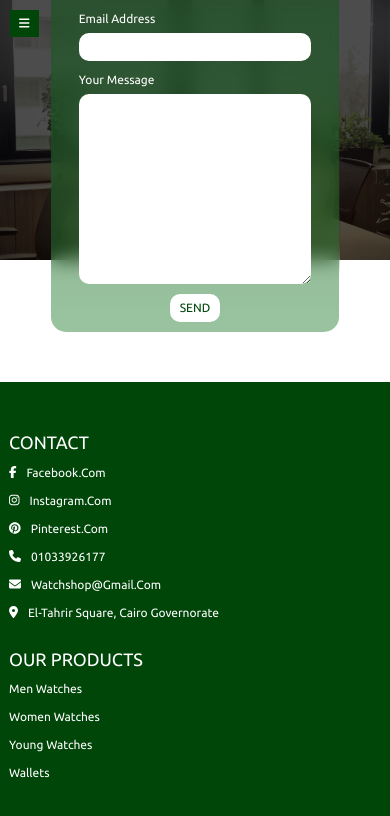
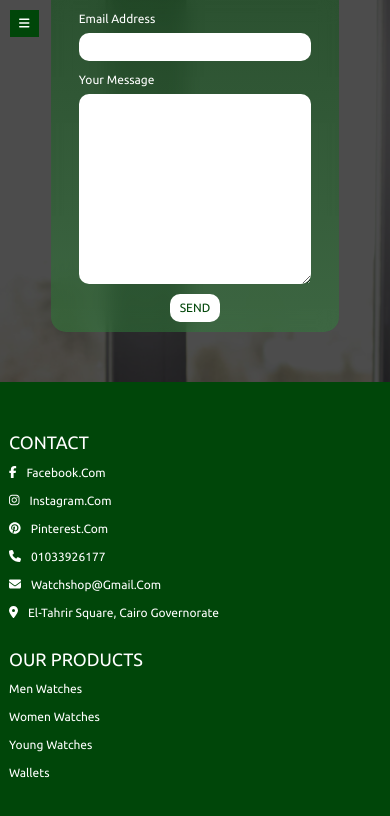
Before and after one commit to elsokryaWatches/watch-shop, a React (Vite) app: page / in a window 390 px wide. Both pictures are taken after a click on the button "Contact". Shown: the part 182-998 px from the top of the page. Built offline with nearby package versions, Linux system fonts and the light colour scheme.

Commit message:
contact responsive

```diff
--- a/src/components/Contact/Contact.css
+++ b/src/components/Contact/Contact.css
@@ -3,6 +3,9 @@
 
   .backgroundLayer {
     position: fixed;
+    background-image: url("/imgs/pexels-olly-845451.jpg");
+    background-position: center;
+    background-size: cover;
     inset: 0;
     padding: 0;
     z-index: -111;
--- a/src/components/Contact/Contact.jsx
+++ b/src/components/Contact/Contact.jsx
@@ -9,9 +9,7 @@ export default function Contact() {
   return (
     <>
       <div className="contact">
-        <div className="backgroundLayer">
-          <img src="imgs/pexels-olly-845451.jpg" alt="" />
-        </div>
+        <div className="backgroundLayer"></div>
         <div className="container-fluid">
           <div className="contactInner row">
             <form className="contactForm col-10" action="">
```
